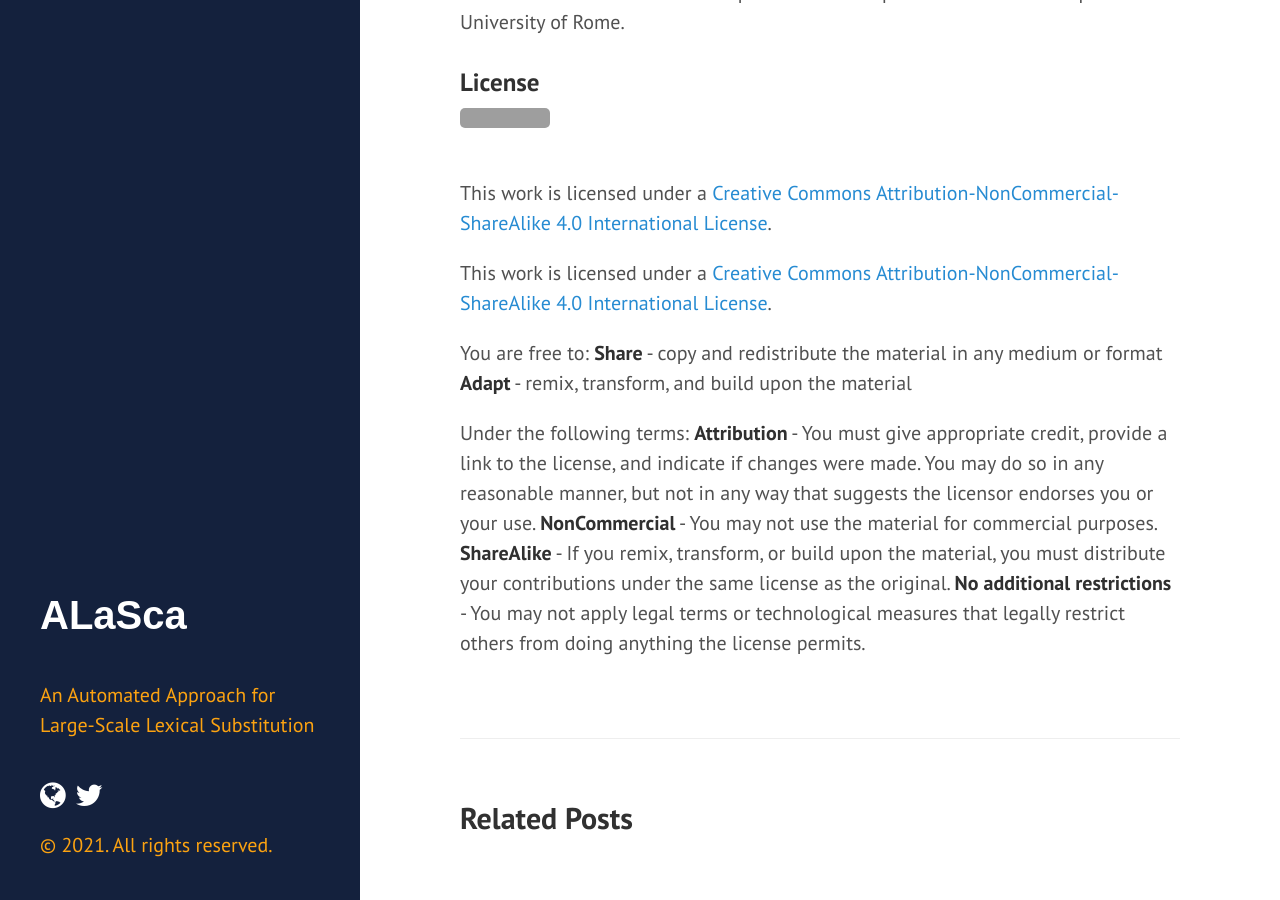
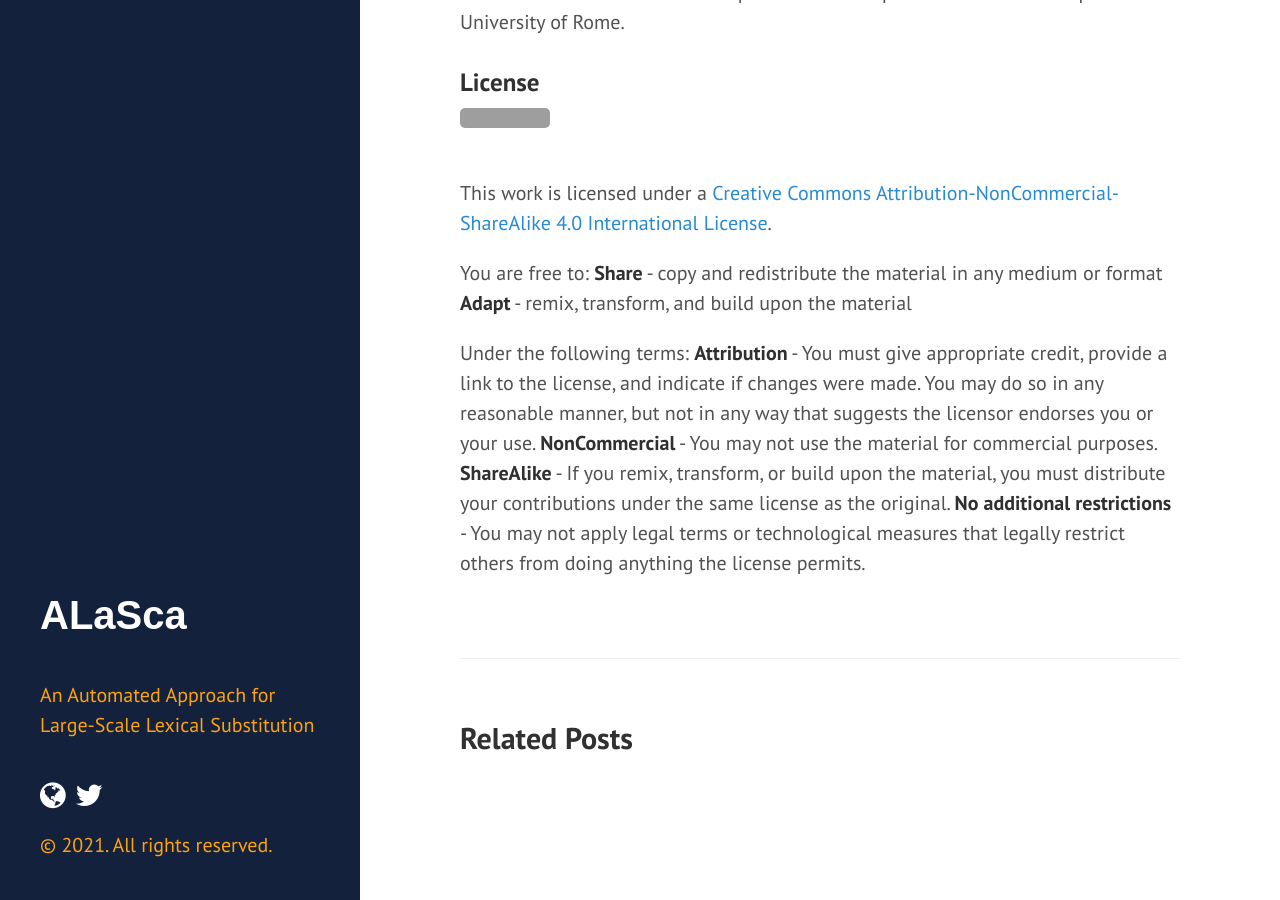
Before and after one commit to caterinaLacerra/ALaSca, a Jekyll site: the page built from docs/_posts/2021-05-24-datasets.md, in a window 1280 px wide and 900 px high, scrolled down 1282 px. Built offline with Jekyll 4.4.1, drawn with Linux system fonts in a browser that asks for light colours; grey boxes are pictures that could not be loaded.

Commit message:
Update 2021-05-24-datasets.md

```diff
--- a/docs/_posts/2021-05-24-datasets.md
+++ b/docs/_posts/2021-05-24-datasets.md
@@ -24,8 +24,6 @@ This work was supported in part by the MIUR under grant “Dipartimenti di eccel
 ### License
 <a rel="license" href="http://creativecommons.org/licenses/by-nc-sa/4.0/"><img alt="Creative Commons License" style="border-width:0" src="https://i.creativecommons.org/l/by-nc-sa/4.0/88x31.png" /></a><br />This work is licensed under a <a rel="license" href="http://creativecommons.org/licenses/by-nc-sa/4.0/">Creative Commons Attribution-NonCommercial-ShareAlike 4.0 International License</a>.
 
-This work is licensed under a [Creative Commons Attribution-NonCommercial-ShareAlike 4.0 International License](https://creativecommons.org/licenses/by-nc-sa/4.0/).
-
 You are free to:
 **Share** - copy and redistribute the material in any medium or format
 **Adapt** - remix, transform, and build upon the material
```
